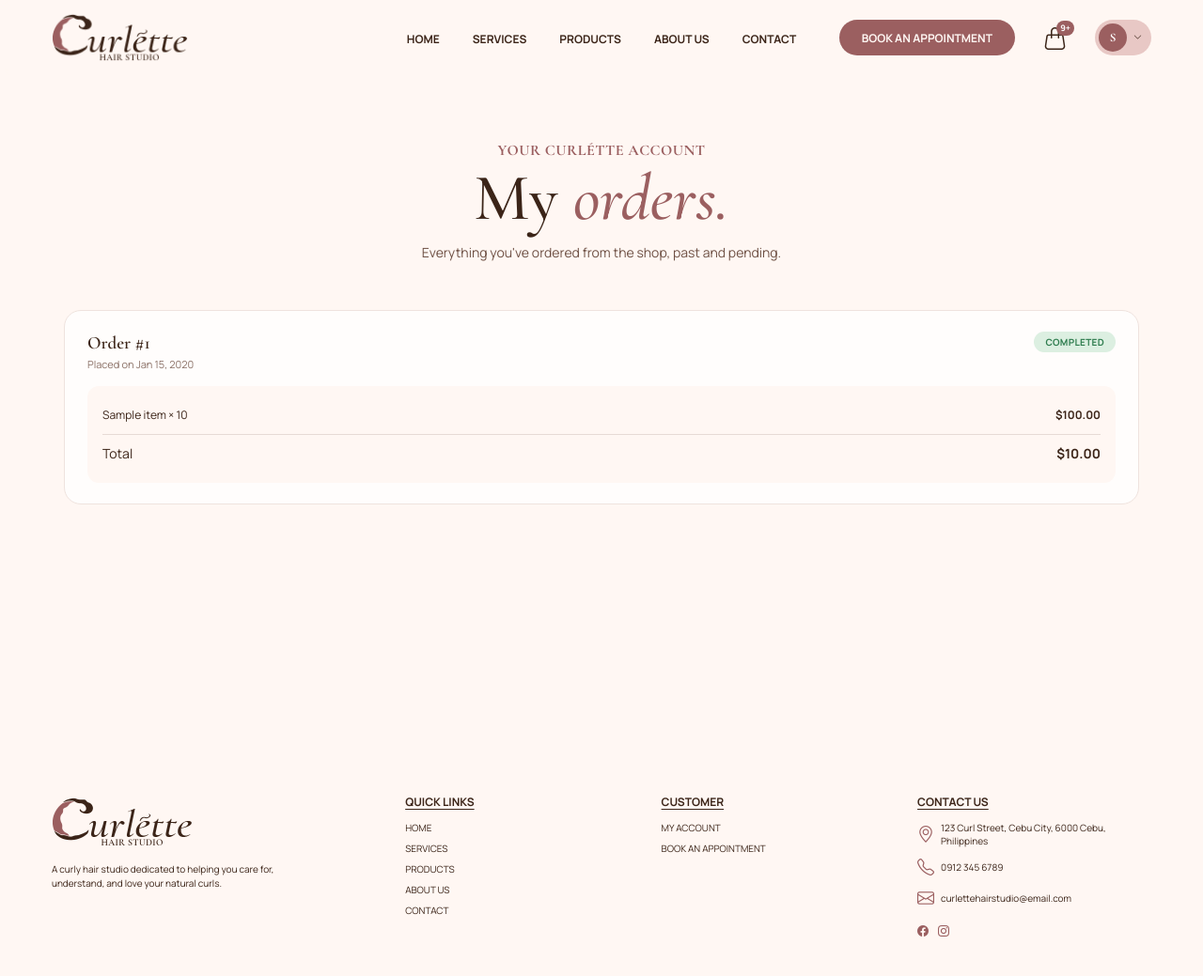
After one commit to pshayeen/CURLETTE, a PHP site: page /my-orders.php in a window 1280 px wide. The commit adds this page. Shown: the whole page at 94% size. Run offline with PHP 8.4, Linux system fonts and the light colour scheme; the visitor is signed in with stand-in values (Sample User, id 1); tables that the repository leaves empty or names only in its code hold one stand-in row (values such as "Sample post").

Commit message:
Feat: add my appointments and my orders under account menu

```diff
--- a/assets/css/style.css
+++ b/assets/css/style.css
@@ -157,6 +157,17 @@ ul {
     box-shadow: 0 6px 14px rgba(var(--primary-color-rgb), .3);
 }
 
+/* Logged-out trigger is just the plain icon, no circle fill */
+.js-account-trigger.icon-btn.account-btn {
+    background: none;
+}
+
+.js-account-trigger.icon-btn.account-btn:hover {
+    background: var(--secondary-color);
+    color: var(--primary-color);
+    box-shadow: none;
+}
+
 /* Logged-in trigger is a pill (avatar initial + caret), not a plain circle */
 .account-menu-toggle.icon-btn.account-btn {
     width: auto;
@@ -2262,6 +2273,74 @@ ul {
     text-align: left;
 }
 
+/* MY APPOINTMENTS / MY ORDERS */
+
+.status-badge {
+    display: inline-block;
+    padding: 4px 12px;
+    border-radius: 20px;
+    font-size: 10px;
+    font-weight: 800;
+    letter-spacing: .3px;
+    text-transform: uppercase;
+    white-space: nowrap;
+}
+
+.status-badge.upcoming,
+.status-badge.placed {
+    background: var(--secondary-color);
+    color: var(--primary-color);
+}
+
+.status-badge.completed,
+.status-badge.fulfilled {
+    background: #DCEFE1;
+    color: #2F7D4F;
+}
+
+.status-badge.cancelled {
+    background: #F6DADA;
+    color: #9B3A3A;
+}
+
+.my-list {
+    display: flex;
+    flex-direction: column;
+    gap: 16px;
+}
+
+.my-list-item {
+    padding: 22px 24px;
+    border: 1px solid #EFE3DE;
+    border-radius: 18px;
+    background: #FFFDFC;
+}
+
+.my-list-item-header {
+    display: flex;
+    align-items: flex-start;
+    justify-content: space-between;
+    gap: 16px;
+}
+
+.my-list-item h3 {
+    margin-bottom: 4px;
+    font-family: var(--font-heading);
+    font-size: 19px;
+    font-weight: 600;
+}
+
+.my-list-item .muted {
+    display: block;
+    color: #8A7066;
+    font-size: 11px;
+}
+
+.my-list-item .cart-order-summary {
+    max-width: none;
+    margin: 16px 0 0;
+}
+
 .cart-order-summary-row {
     display: flex;
     align-items: center;
--- /dev/null
+++ b/data/orders.php
@@ -0,0 +1,31 @@
+<?php
+
+require_once __DIR__ . '/../database/config.php';
+
+// A user's own orders, most recent first.
+function getUserOrders(int $userId): array
+{
+    $pdo = getConnection();
+    $stmt = $pdo->prepare(
+        'SELECT id, status, total, created_at
+         FROM shop_order
+         WHERE user_id = ?
+         ORDER BY created_at DESC'
+    );
+    $stmt->execute([$userId]);
+    return $stmt->fetchAll(PDO::FETCH_ASSOC);
+}
+
+// Line items for one order, scoped to that same user as a safety check.
+function getUserOrderItems(int $orderId, int $userId): array
+{
+    $pdo = getConnection();
+    $stmt = $pdo->prepare(
+        'SELECT oi.product_name, oi.unit_price, oi.quantity
+         FROM shop_order_item oi
+         INNER JOIN shop_order o ON o.id = oi.order_id
+         WHERE oi.order_id = ? AND o.user_id = ?'
+    );
+    $stmt->execute([$orderId, $userId]);
+    return $stmt->fetchAll(PDO::FETCH_ASSOC);
+}
--- /dev/null
+++ b/my-orders.php
@@ -0,0 +1,86 @@
+<?php
+session_start();
+require 'includes/helpers.php';
+require 'data/orders.php';
+
+if (empty($_SESSION['user_id'])) {
+    header('Location: account.php?mode=login');
+    exit;
+}
+
+$isLoggedIn = true;
+$username   = $_SESSION['username'] ?? 'Account';
+$bookHref   = bookHref($isLoggedIn);
+$userId     = (int) $_SESSION['user_id'];
+$orders     = getUserOrders($userId);
+?>
+<!DOCTYPE html>
+<html lang="en">
+<head>
+    <meta charset="UTF-8">
+    <meta name="viewport" content="width=device-width, initial-scale=1.0">
+    <title>My Orders — Curlétte Hair Studio</title>
+    <link rel="icon" href="assets/C-icon.png" type="image/png">
+    <link rel="preconnect" href="https://fonts.googleapis.com">
+    <link rel="preconnect" href="https://fonts.gstatic.com" crossorigin>
+    <link href="https://fonts.googleapis.com/css2?family=Cormorant+Garamond:ital,wght@0,400;0,500;0,600;0,700;1,400;1,500;1,600&family=Manrope:wght@400;500;600;700&display=swap" rel="stylesheet">
+    <link href="https://cdn.jsdelivr.net/npm/bootstrap-icons@1.13.1/font/bootstrap-icons.min.css" rel="stylesheet">
+    <link rel="stylesheet" href="assets/css/style.css">
+</head>
+<body data-logged-in="1">
+
+<?php include 'partials/nav.php'; ?>
+
+<main class="booking-page">
+    <section class="booking-hero">
+
+        <div class="booking-heading">
+            <p class="home-label">YOUR CURLÉTTE ACCOUNT</p>
+            <h1>My <em>orders.</em></h1>
+            <p>Everything you've ordered from the shop, past and pending.</p>
+        </div>
+
+        <?php if (empty($orders)): ?>
+            <div class="cart-empty">
+                <i class="bi bi-bag-x"></i>
+                <h2>No orders yet.</h2>
+                <p>Browse our curl care essentials and place your first order.</p>
+                <a href="products.php" class="btn-main">SHOP PRODUCTS</a>
+            </div>
+        <?php else: ?>
+            <div class="my-list">
+                <?php foreach ($orders as $order): ?>
+                    <?php $items = getUserOrderItems((int) $order['id'], $userId); ?>
+                    <div class="my-list-item">
+                        <div class="my-list-item-header">
+                            <div>
+                                <h3>Order #<?= (int) $order['id'] ?></h3>
+                                <span class="muted">Placed on <?= date('M j, Y', strtotime($order['created_at'])) ?></span>
+                            </div>
+                            <span class="status-badge <?= htmlspecialchars($order['status'], ENT_QUOTES, 'UTF-8') ?>"><?= htmlspecialchars($order['status'], ENT_QUOTES, 'UTF-8') ?></span>
+                        </div>
+
+                        <div class="cart-order-summary">
+                            <?php foreach ($items as $item): ?>
+                                <div class="cart-order-summary-row">
+                                    <span><?= htmlspecialchars($item['product_name'], ENT_QUOTES, 'UTF-8') ?> × <?= (int) $item['quantity'] ?></span>
+                                    <strong><?= formatPrice((float) $item['unit_price'] * (int) $item['quantity']) ?></strong>
+                                </div>
+                            <?php endforeach; ?>
+                            <div class="cart-order-summary-row cart-order-summary-total">
+                                <span>Total</span>
+                                <strong><?= formatPrice($order['total']) ?></strong>
+                            </div>
+                        </div>
+                    </div>
+                <?php endforeach; ?>
+            </div>
+        <?php endif; ?>
+
+    </section>
+</main>
+
+<?php include 'partials/footer.php'; ?>
+<script src="assets/js/script.js"></script>
+</body>
+</html>
--- a/partials/nav.php
+++ b/partials/nav.php
@@ -54,14 +54,21 @@ function navClass(string $key, string $navActive): string
                                     <strong><?= htmlspecialchars($username, ENT_QUOTES, 'UTF-8') ?></strong>
                                 </div>
                             </div>
-                            <a href="account.php?view=account">
-                                <i class="bi bi-person"></i>
-                                <span>My Account</span>
-                            </a>
-                            <a href="account.php?view=appointments">
+                            <a href="my-appointments.php">
                                 <i class="bi bi-calendar-check"></i>
                                 <span>My Appointments</span>
                             </a>
+                            <a href="my-orders.php">
+                                <i class="bi bi-bag-check"></i>
+                                <span>My Orders</span>
+                            </a>
+                            <?php if (!empty($_SESSION['is_admin'])): ?>
+                                <div class="account-dropdown-divider"></div>
+                                <a href="admin/dashboard.php">
+                                    <i class="bi bi-speedometer2"></i>
+                                    <span>Admin Dashboard</span>
+                                </a>
+                            <?php endif; ?>
                             <div class="account-dropdown-divider"></div>
                             <a href="forms/logout.php" class="logout-link">
                                 <i class="bi bi-box-arrow-right"></i>
```
Also changed, not shown: assets/css/admin.css (+65 -2 lines), data/appointments.php (added, +17 -0 lines), my-appointments.php (added, +77 -0 lines).
